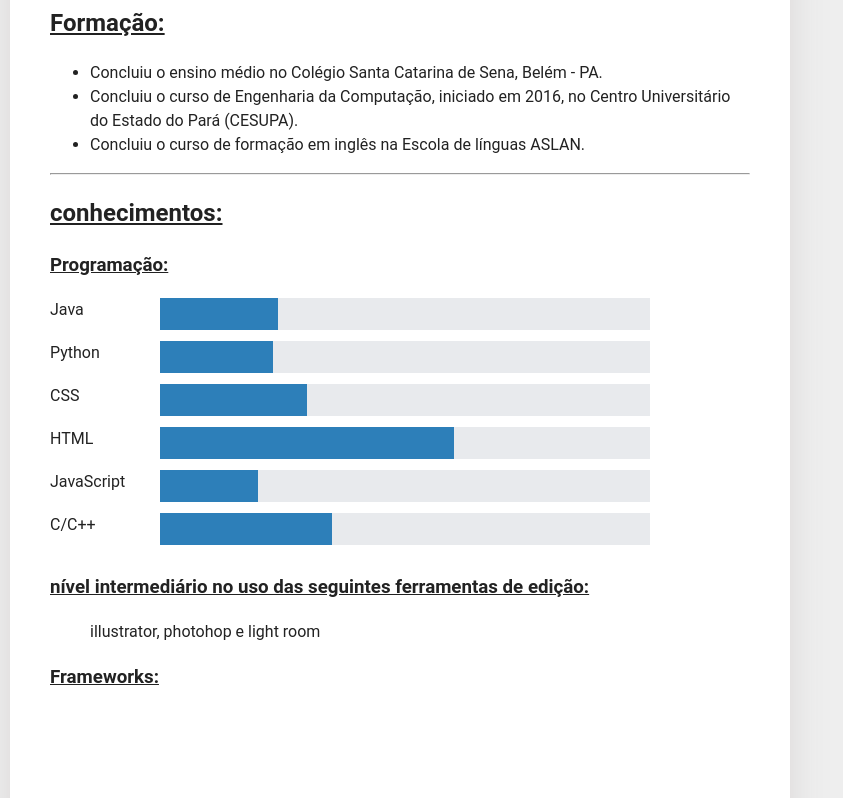
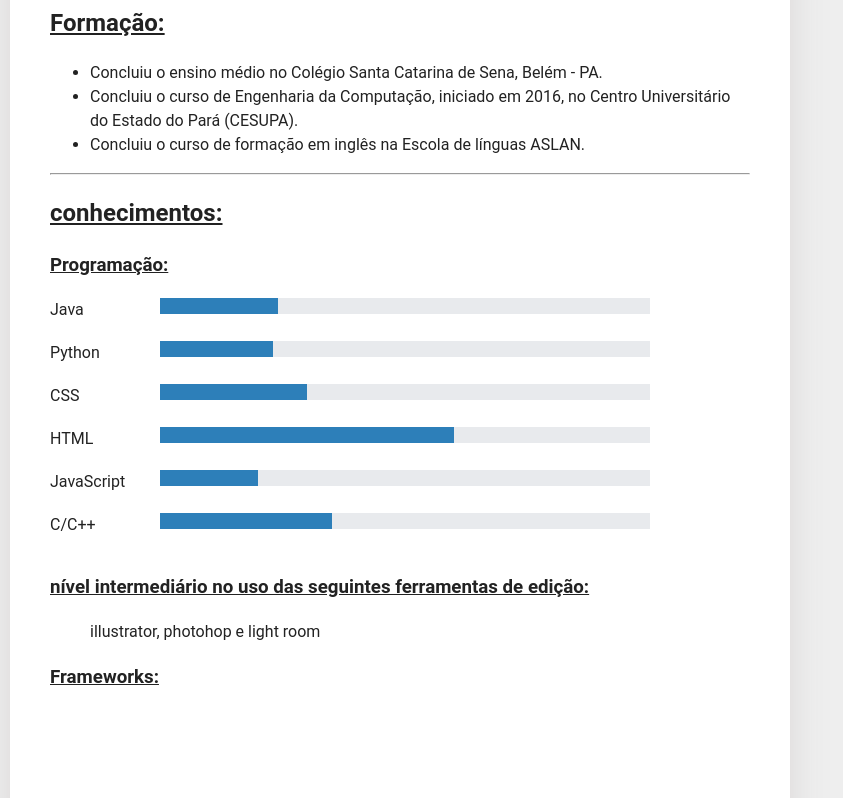
Before and after one commit to philipheferreira/portfolio, a plain HTML site: page index.html in a window 1280 px wide. Shown: the part 884-1682 px from the top of the page, without its empty margins (0-843 px from the left). Drawn offline with Linux system fonts and the light colour scheme; files that its build step writes are made by us from their sources.

Commit message:
modificações na expessura da barra

```diff
--- a/style.css
+++ b/style.css
@@ -125,7 +125,7 @@ td{
 
 
              .habilidades .b .eighty {
-                height: calc(2em);
+                height: calc(1em);
                 background: #2D7FB9;
             }
 
```
